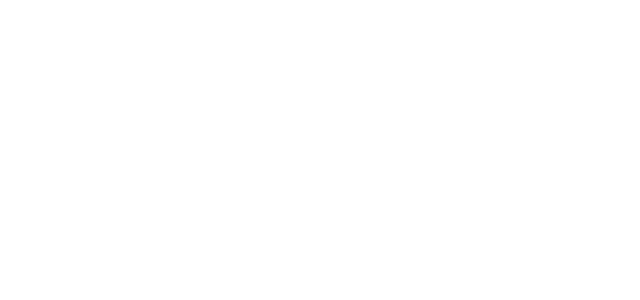
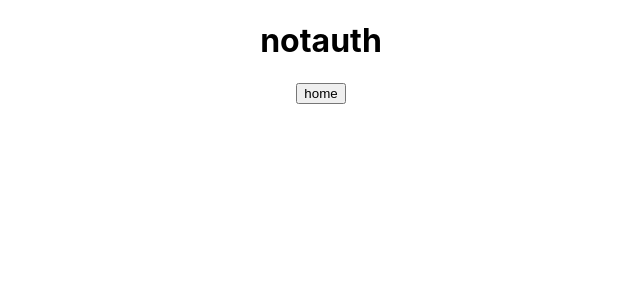
Before and after one commit to GWeightman/CNfull_stack_proto, a React (Create React App) app in the folder frontend/: page /notauth in a window 1280 px wide. Before the commit this address had no page. Shown: the top 300 px of the page, without its empty margins (319-959 px from the left). Built offline with nearby package versions, Linux system fonts and the light colour scheme.

Commit message:
JSON problems need fixing

```diff
--- a/frontend/src/App.js
+++ b/frontend/src/App.js
@@ -7,6 +7,7 @@
 import Contact from './components/contact';
 import Admin from './components/admin'
 import Devpage from './components/devpage';
+import Notauth from './components/notauth';
 
 const App = () => {
   const [username, setUsername] = useState();
@@ -26,6 +27,7 @@
           <Route path='contact' element={<Contact/>}/>
           <Route path='admin' element={<Admin/>}/>
           <Route path='devpage' element={<Devpage/>}/>
+          <Route path='notauth' element={<Notauth/>}/>
         </Routes>
       </BrowserRouter>
 
--- a/frontend/src/components/login.js
+++ b/frontend/src/components/login.js
@@ -6,9 +6,16 @@
     const login_handler = async (e, username, password) => {
         e.preventDefault();
         const ret_val = await login_fetch(username)
-        if (ret_val.usr.username == username && ret_val.user.password == password) {
-          console.log(ret_val);
-        }
+        // if (ret_val.user.username == username && ret_val.user.password == password) {
+        //   if(ret_val.user.status == "admin"){
+        //       window.location.href = "/admin"
+        //   } else {
+        //       window.location.href = "/devpage"
+        //   }
+        // } else {
+        //     window.location.href = "/notauth"
+        // }
+        console.log(ret_val)
     }
 
     return(
--- /dev/null
+++ b/frontend/src/components/notauth.js
@@ -0,0 +1,14 @@
+const Notauth = () => {
+
+    const home_handler = () => {
+        window.location.href = "/"
+    }
+    return(
+        <div>
+            <h1>notauth</h1>
+            <button onClick={home_handler}>home</button>
+        </div>
+    )
+}
+
+export default Notauth
--- a/frontend/src/utilities/fetches.js
+++ b/frontend/src/utilities/fetches.js
@@ -5,8 +5,8 @@
             headers: {"Content-Type": "application/json"},
 
         });
-        const data = await response.json();
-        return data;
+        const data = await response.json()
+        return data
     } catch (error) {
         console.log(error)
     }
```
